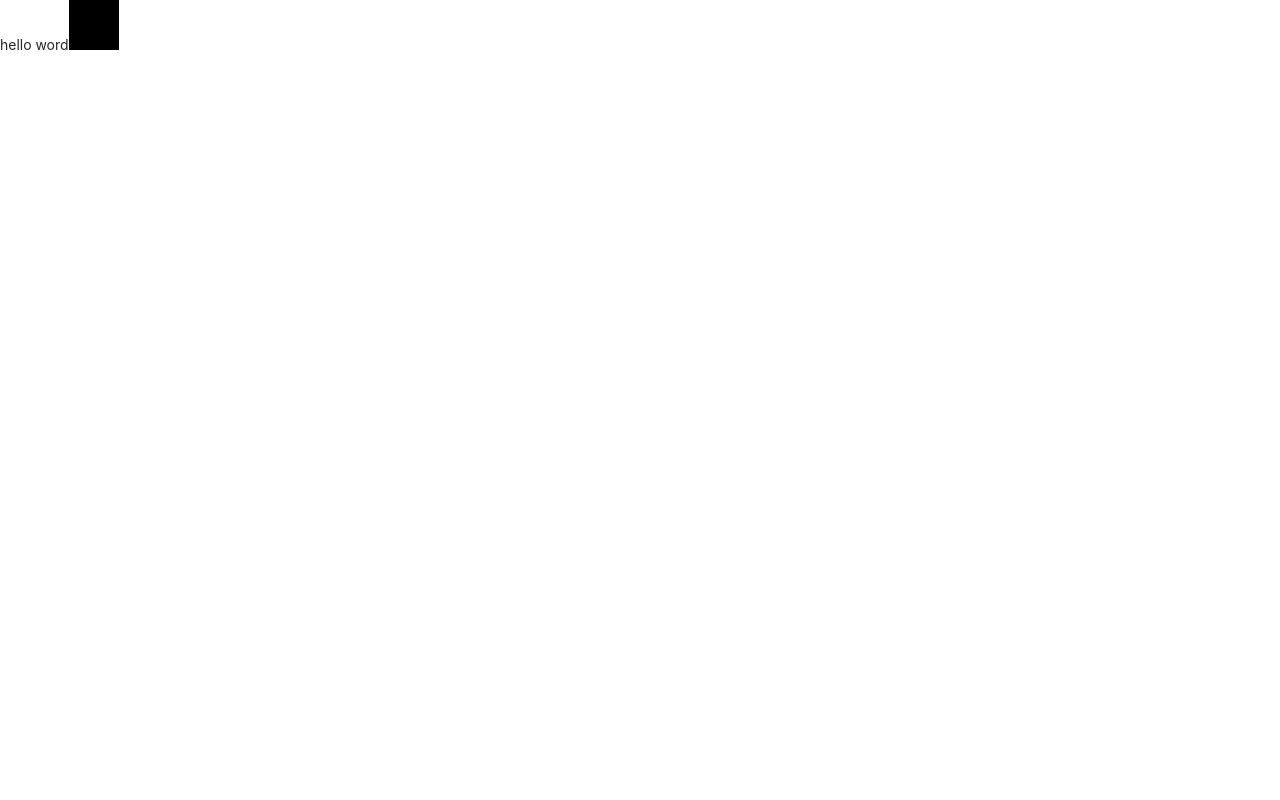
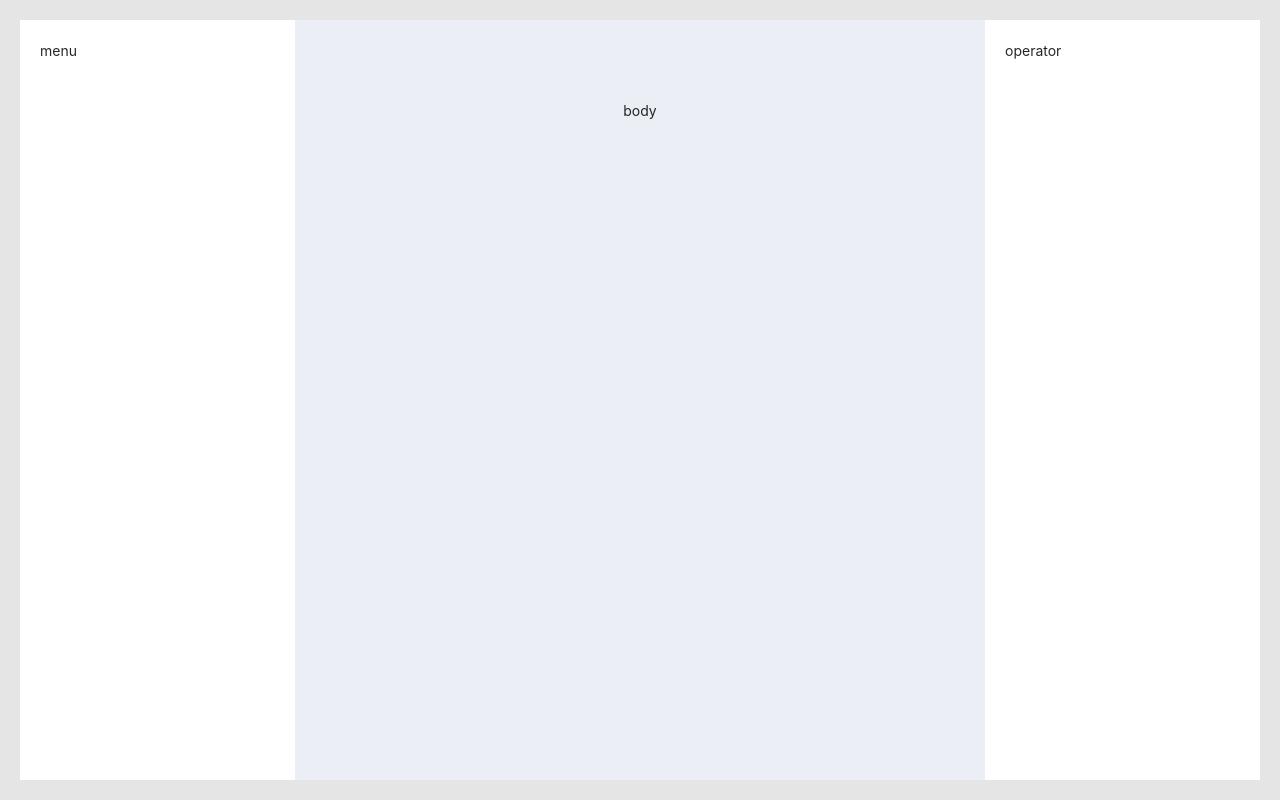
Before and after one commit to jasonshu1229/React-Visual-Editor, a React (Vite) app: page / in a window 1280 px wide. Built offline with nearby package versions, Linux system fonts and the light colour scheme.

Commit message:
编辑器样式编写

```diff
--- a/src/App.tsx
+++ b/src/App.tsx
@@ -1,73 +1,72 @@
 import { useState, useRef } from 'react'
-import { useCallbackRef } from './packages/useCallbackRef'
+import { useCallbackRef } from './packages/hook/useCallbackRef'
 import './app.scss'
+import { ReactVisualEditor } from './packages/ReactVisualEditor'
 
 export default () => {
 
-    const [pos, setPos] = useState({
-        left: 0,
-        top: 0,
-    })
+    // const [pos, setPos] = useState({
+    //     left: 0,
+    //     top: 0,
+    // })
 
-    const posRef = useRef(pos);
-    posRef.current = pos;
+    // const posRef = useRef(pos);
+    // posRef.current = pos;
 
-    const moveDraggier = (() => {
+    // const moveDraggier = (() => {
 
-        // 拖拽开始时div和鼠标的坐标值
-        const dragData = useRef({
-            startTop: 0,
-            startLeft: 0, // 拖拽开始的时候，div的left值
-            startX: 0,  // 拖拽开始的时候，鼠标的left值
-            startY: 0,
-        })
+    //     // 拖拽开始时div和鼠标的坐标值
+    //     const dragData = useRef({
+    //         startTop: 0,
+    //         startLeft: 0, // 拖拽开始的时候，div的left值
+    //         startX: 0,  // 拖拽开始的时候，鼠标的left值
+    //         startY: 0,
+    //     })
 
-        const mousedown = useCallbackRef((e: React.MouseEvent<HTMLDivElement>) => {
-            document.addEventListener('mousemove', mousemove);
-            document.addEventListener('mouseup', mouseup);
+    //     const mousedown = useCallbackRef((e: React.MouseEvent<HTMLDivElement>) => {
+    //         document.addEventListener('mousemove', mousemove);
+    //         document.addEventListener('mouseup', mouseup);
 
-            // 按下鼠标时记录 div和鼠标坐标的值
-            dragData.current = {
-                startTop: pos.top,
-                startLeft: pos.left,
-                startX: e.clientX,
-                startY: e.clientY,
-            }
-        })
+    //         // 按下鼠标时记录 div和鼠标坐标的值
+    //         dragData.current = {
+    //             startTop: pos.top,
+    //             startLeft: pos.left,
+    //             startX: e.clientX,
+    //             startY: e.clientY,
+    //         }
+    //     })
 
-        const mousemove = useCallbackRef((e: MouseEvent) => {
-            const {startX, startY, startLeft, startTop} = dragData.current;
-            const durX = e.clientX - startX;
-            const durY = e.clientY - startY;
+    //     const mousemove = useCallbackRef((e: MouseEvent) => {
+    //         const {startX, startY, startLeft, startTop} = dragData.current;
+    //         const durX = e.clientX - startX;
+    //         const durY = e.clientY - startY;
 
-            // 鼠标移动到对应位置时，设置div的坐标
-            // div的偏移量 = 鼠标的偏移量 + div的偏移量
-            setPos({
-                top: durY + startTop,
-                left: durX + startLeft,
-            })
+    //         // 鼠标移动到对应位置时，设置div的坐标
+    //         // div的偏移量 = 鼠标的偏移量 + div的偏移量
+    //         setPos({
+    //             top: durY + startTop,
+    //             left: durX + startLeft,
+    //         })
 
-            console.log({
-                pos: `${pos.top}_${pos.left}`,
-                ref: `${posRef.current.top}_${posRef.current.left}` ,
-            });
-        })
+    //         console.log({
+    //             pos: `${pos.top}_${pos.left}`,
+    //             ref: `${posRef.current.top}_${posRef.current.left}` ,
+    //         });
+    //     })
 
-        const mouseup = useCallbackRef((e: MouseEvent) => {
-            document.removeEventListener('mousemove', mousemove);
-            document.removeEventListener('mouseup', mouseup);
-        })
+    //     const mouseup = useCallbackRef((e: MouseEvent) => {
+    //         document.removeEventListener('mousemove', mousemove);
+    //         document.removeEventListener('mouseup', mouseup);
+    //     })
 
-        return {
-            mousedown
-        }
-    })();
+    //     return {
+    //         mousedown
+    //     }
+    // })();
 
     return (
         <div className="app-home">
-            hello word
-
-            <div style={{
+            {/* <div style={{
                 height: '50px',
                 width: '50px',
                 backgroundColor: 'black',
@@ -77,7 +76,8 @@
                 display: 'inline-block'
             }}
             onMouseDown={moveDraggier.mousedown}
-            />
+            /> */}
+            <ReactVisualEditor />
         </div>
     )
 }
--- /dev/null
+++ b/src/packages/ReactVisualEditor.scss
@@ -0,0 +1,346 @@
+$headSize: 60px;  // 编辑器头部的高度
+$menuSize: 275px; // 编辑器菜单宽度
+$operatorSize: 275px; // 右侧操作栏的宽度
+
+$ibc: #dcdfe6; // 边框色
+$ibl: #ebeef5; // 边框色（轻）
+$itc: #314659; // 字体颜色
+$icc: rgba(0, 0, 0, 0.45); // 图标颜色
+$boxShadowColor: #f0f1f2; // 阴影颜色
+$primary: #409EFF; // 基础色
+
+.react-visual-editor {
+  position: fixed;
+  top: 20px;
+  left: 20px;
+  right: 20px;
+  bottom: 20px;
+
+  &:before {
+    position: fixed;
+    top: 0;
+    bottom: 0;
+    left: 0;
+    right: 0;
+    background-color: rgba(black, 0.1);
+    content: '';
+  }
+
+  .react-visual-editor-head,
+  .react-visual-editor-body,
+  .react-visual-editor-menu,
+  .react-visual-editor-operator {
+    position: absolute;
+
+    //自动移滚动条样式
+    &::-webkit-scrollbar {
+      width: 8px;
+      height: 8px;
+    }
+
+    &::-webkit-scrollbar-thumb {
+      border-radius: 1em;
+      background-color: rgba(black, 0.15);
+    }
+
+    &::-webkit-scrollbar-track {
+      border-radius: 1em;
+      background-color: transparent;
+    }
+  }
+
+  .react-visual-editor-menu {
+    left: 0;
+    width: $menuSize;
+    top: 0;
+    bottom: 0;
+    padding: 20px;
+    box-sizing: border-box;
+    background-color: white;
+
+    .react-visual-editor-menu-component {
+      display: flex;
+      align-items: center;
+      justify-content: center;
+      min-height: 100px;
+      padding: 20px 16px;
+      position: relative;
+      border: solid 2px $ibc;
+      box-sizing: border-box;
+      margin-bottom: 20px;
+
+      &:after {
+        content: '';
+        position: absolute;
+        top: 0;
+        left: 0;
+        right: 0;
+        bottom: 0;
+      }
+
+      &:hover {
+        border-color: $primary;
+        cursor: move;
+      }
+    }
+
+    .react-visual-editor-menu-component-name {
+      position: absolute;
+      top: -2px;
+      left: -2px;
+      padding: 2px 16px;
+      background-color: $primary;
+      color: white;
+      font-size: 12px;
+    }
+  }
+
+  .react-visual-editor-operator {
+    right: 0;
+    width: $operatorSize;
+    top: 0;
+    bottom: 0;
+    padding: 20px;
+    box-sizing: border-box;
+    background-color: white;
+
+    & > div:first-child {
+      font-weight: bold;
+      font-size: 20px;
+      margin-bottom: 20px;
+    }
+  }
+
+  .react-visual-editor-body {
+    left: $menuSize;
+    right: $operatorSize;
+    top: 0;
+    bottom: 0;
+    padding-top: $headSize + 20px;
+    padding-bottom: 300px;
+    background-color: $ibl;
+    display: flex;
+    justify-content: center;
+    overflow-y: auto;
+
+    .react-visual-editor-container {
+      .react-visual-editor-block {
+        &:after {
+          content: '';
+          position: absolute;
+          top: 0;
+          left: 0;
+          right: 0;
+          bottom: 0;
+          cursor: move;
+        }
+
+        &.react-visual-editor-block-focus {
+          &:before {
+            content: '';
+            position: absolute;
+            top: -2px;
+            left: -2px;
+            right: -2px;
+            bottom: -2px;
+            border: dashed 1px $primary;
+          }
+        }
+      }
+
+      .react-visual-editor-mark-line-y {
+        position: absolute;
+        left: 0;
+        right: 0;
+        border-top: dashed 1px $primary;
+      }
+
+      .react-visual-editor-mark-line-x {
+        position: absolute;
+        top: 0;
+        bottom: 0;
+        border-left: dashed 1px $primary;
+      }
+    }
+  }
+
+  .react-visual-editor-head {
+    left: $menuSize;
+    right: $operatorSize;
+    top: 0;
+    height: $headSize;
+    display: flex;
+    justify-content: center;
+    padding: 10px 0;
+
+    .react-visual-editor-head-button {
+      display: flex;
+      flex-direction: column;
+      align-items: center;
+      justify-content: center;
+      background-color: rgba(black, 0.3);
+      color: white;
+      height: 60px;
+      width: 60px;
+      cursor: pointer;
+      transition: all 300ms linear;
+      position: relative;
+      user-select: none;
+
+      & + .visual-editor-head-button {
+        margin-left: 1px;
+      }
+
+      &:first-child {
+        border-top-left-radius: 4px;
+        border-bottom-left-radius: 4px;
+      }
+
+      &:last-child {
+        border-top-right-radius: 4px;
+        border-bottom-right-radius: 4px;
+      }
+
+      &:hover {
+        background-color: white;
+        color: $primary;
+      }
+
+      &:not(:first-child) {
+        &:after {
+          position: absolute;
+          left: -0.5px;
+          width: 1px;
+          top: 0;
+          bottom: 0;
+          background-color: #ccc;
+          content: '';
+        }
+      }
+
+      i {
+        font-size: 20px;
+      }
+
+      span {
+        font-size: 12px;
+      }
+    }
+  }
+
+  &.react-visual-editor-preview {
+    .react-visual-editor-container {
+      .react-visual-editor-block {
+        &:after {
+          display: none;
+        }
+      }
+    }
+  }
+
+  &:not(.react-visual-editor-preview) {
+    .react-visual-editor-container {
+      .react-visual-editor-block {
+        & > * {
+          transition: none;
+        }
+      }
+    }
+  }
+}
+
+.react-visual-editor-container {
+  background-color: white;
+  position: relative;
+
+  .react-visual-editor-block {
+    position: absolute;
+  }
+}
+
+.react-visual-container-edit-button {
+  position: absolute;
+  right: 20px;
+  top: 20px;
+  border: dashed 1px $primary;
+  color: $itc;
+  padding: 5px 12px;
+  cursor: pointer;
+
+  .iconfont {
+    color: $icc;
+  }
+
+  &:hover {
+    background-color: #f2f2f2;
+  }
+
+}
+
+.block-resize {
+  $space: 6px;
+  $size: 6px;
+
+  position: absolute;
+  top: -$space;
+  left: -$space;
+  right: -$space;
+  bottom: -$space;
+  width: $size;
+  height: $size;
+  background-color: $primary;
+  z-index: 99;
+  user-select: none;
+
+  &.block-resize-top {
+    left: calc(50% - #{$size / 2});
+    right: initial;
+    bottom: initial;
+    cursor: n-resize;
+  }
+
+  &.block-resize-bottom {
+    left: calc(50% - #{$size / 2});
+    right: initial;
+    top: initial;
+    cursor: s-resize;
+  }
+
+  &.block-resize-left {
+    top: calc(50% - #{$size / 2});
+    bottom: initial;
+    right: initial;
+    cursor: w-resize;
+  }
+
+  &.block-resize-right {
+    top: calc(50% - #{$size / 2});
+    bottom: initial;
+    left: initial;
+    cursor: e-resize;
+  }
+
+  &.block-resize-top-left {
+    right: initial;
+    bottom: initial;
+    cursor: nw-resize;
+  }
+
+  &.block-resize-top-right {
+    left: initial;
+    bottom: initial;
+    cursor: ne-resize;
+  }
+
+  &.block-resize-bottom-left {
+    top: initial;
+    right: initial;
+    cursor: sw-resize;
+  }
+
+  &.block-resize-bottom-right {
+    top: initial;
+    left: initial;
+    cursor: se-resize;
+  }
+}
--- /dev/null
+++ b/src/packages/ReactVisualEditor.tsx
@@ -0,0 +1,12 @@
+import './ReactVisualEditor.scss';
+
+export const ReactVisualEditor:React.FC<{}> = () => {
+  return (
+    <div className="react-visual-editor">
+      <div className="react-visual-editor-menu">menu</div>
+      <div className="react-visual-editor-head">head</div>
+      <div className="react-visual-editor-operator">operator</div>
+      <div className="react-visual-editor-body">body</div>
+    </div>
+  )
+}
```
Also changed, not shown: src/packages/hook/useCallbackRef.ts (renamed from src/packages/useCallbackRef.ts).
